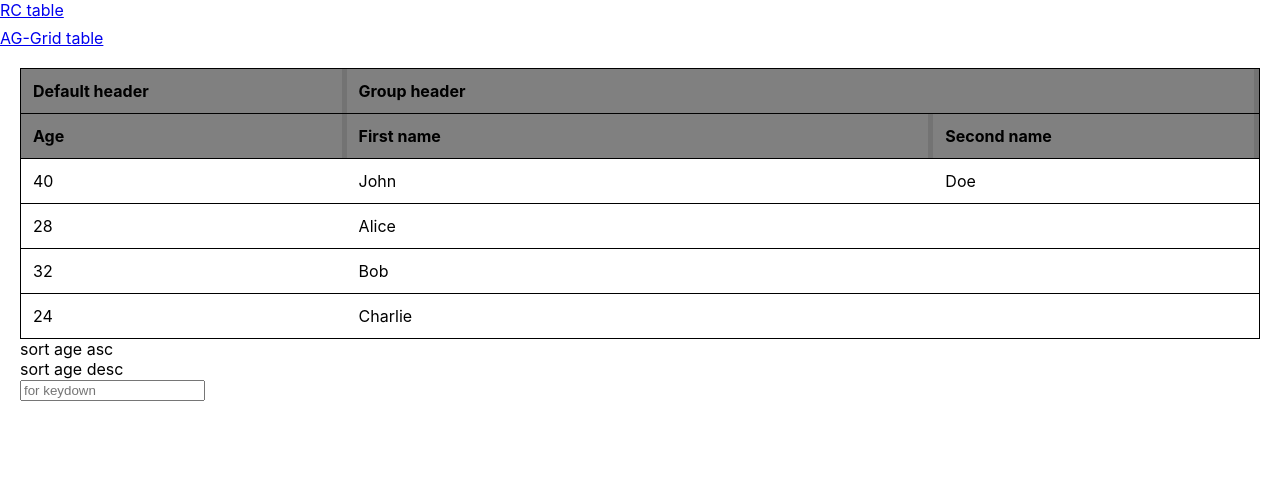
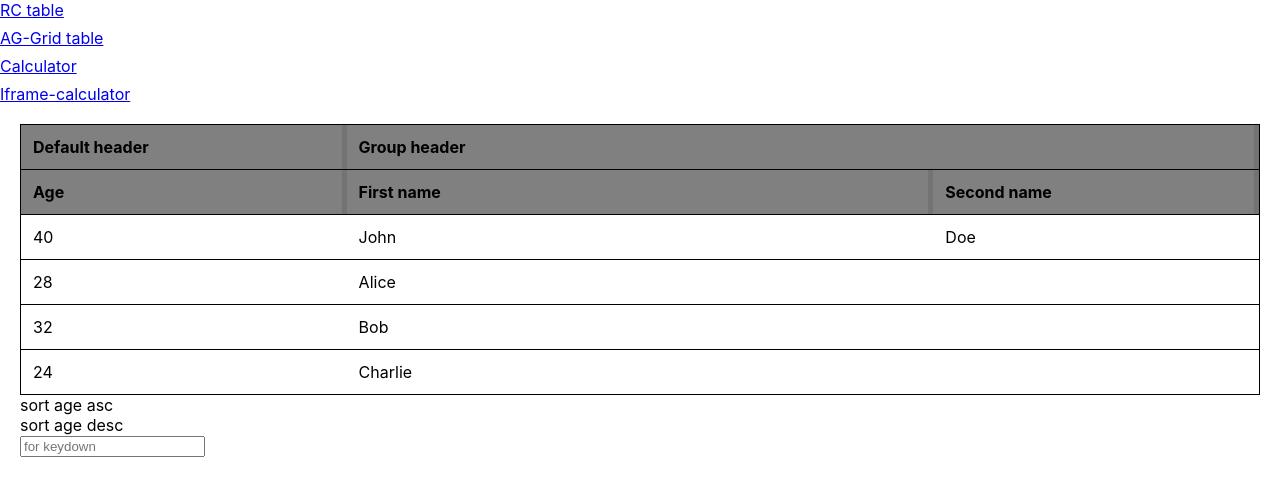
Before and after one commit to deadf15h/tables-example, a React (Create React App) app: page / in a window 1280 px wide. Shown: the top 496 px of the page. Built offline with nearby package versions, Linux system fonts and the light colour scheme; what ag-grid-community would draw is missing.

Commit message:
feat(Tanstack-table): links add

```diff
--- a/src/component/tanstack-table/tanstack-table.component.tsx
+++ b/src/component/tanstack-table/tanstack-table.component.tsx
@@ -90,6 +90,8 @@ const TanstackTable = () => {
       <div className="links-block">
         <Link to={"/rc-table"}>RC table</Link>
         <Link to={"/ag-grid-table"}>AG-Grid table</Link>
+        <Link to={"/calculator"}>Calculator</Link>
+        <Link to={"/iframe-calculator"}>Iframe-calculator</Link>
       </div>
 
       <div className="table-container">
```
